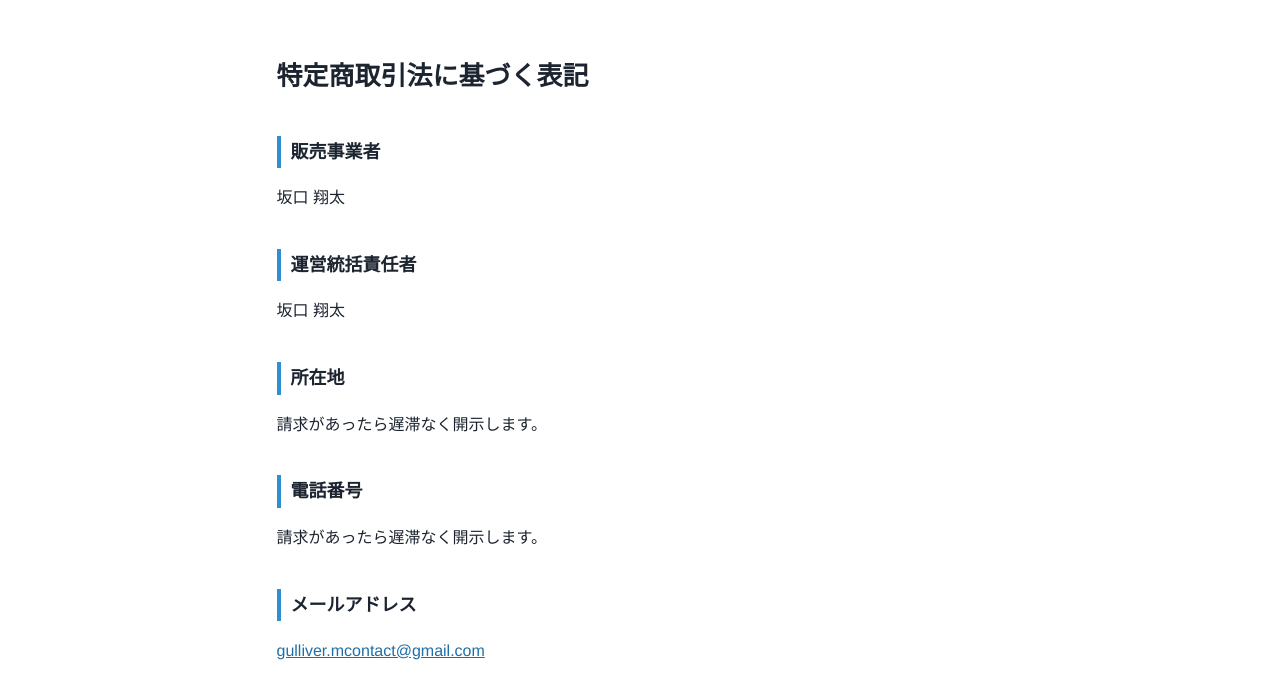
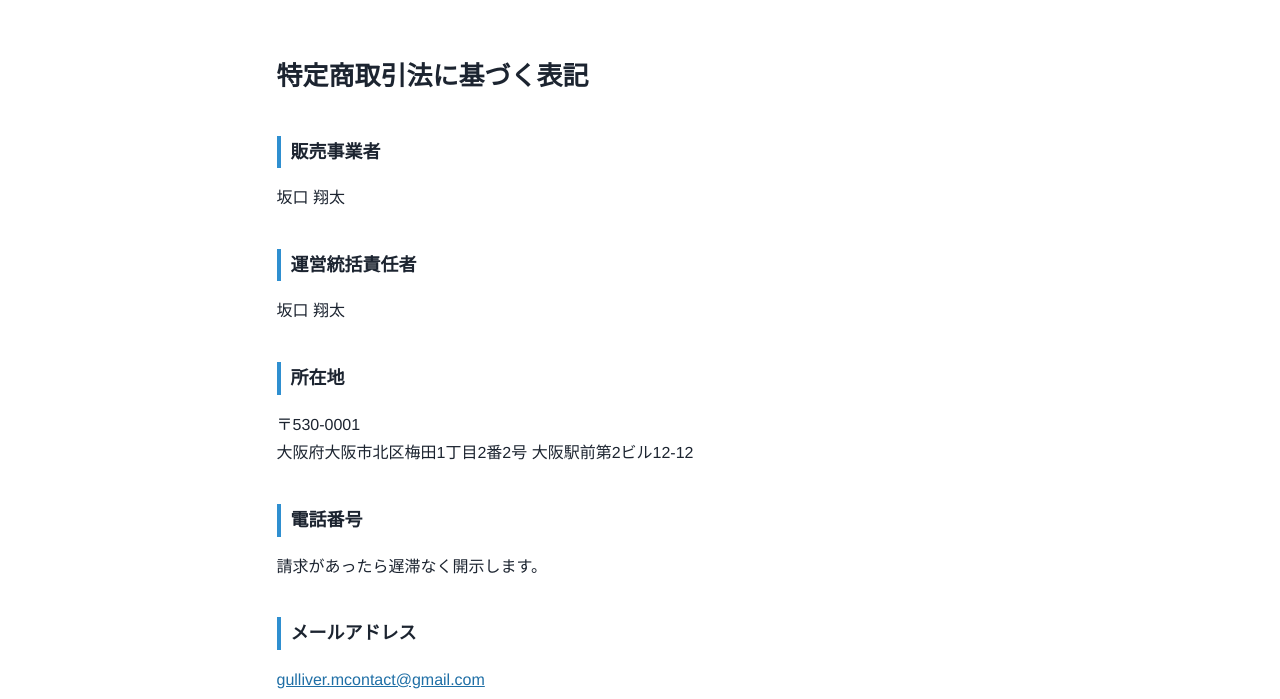
Before and after one commit to gulliver-hub/gulliver-hub.github.io, a plain HTML site: page tokushoho/index.html in a window 1280 px wide. Shown: the part 59-758 px from the top of the page. Drawn offline with Linux system fonts and the light colour scheme.

Commit message:
特定商取引法に基づく表記に所在地（バーチャルオフィス）を記載
Co-Authored-By: Claude Opus 5.5 <noreply@anthropic.com>

```diff
--- a/tokushoho/index.html
+++ b/tokushoho/index.html
@@ -52,7 +52,7 @@
   <h2>運営統括責任者</h2>
   <p>坂口 翔太</p>
   <h2>所在地</h2>
-  <p>請求があったら遅滞なく開示します。</p>
+  <p>〒530-0001<br>大阪府大阪市北区梅田1丁目2番2号 大阪駅前第2ビル12-12</p>
   <h2>電話番号</h2>
   <p>請求があったら遅滞なく開示します。</p>
   <h2>メールアドレス</h2>
```
